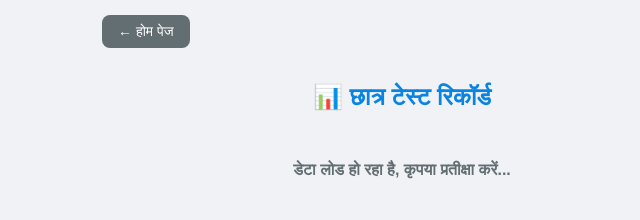
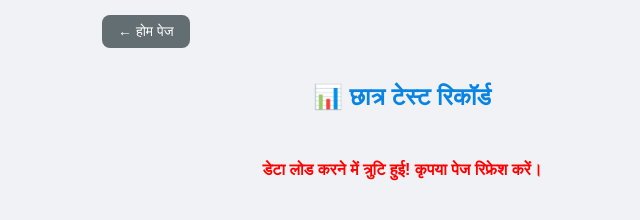
Before and after one commit to atharvasahu1100-cpu/10th-Maths-Quiz, a plain HTML site: page report.html in a window 1280 px wide. Shown: the whole page, without its empty margins (238-878 px from the left). Drawn offline with Linux system fonts and the light colour scheme; no server answers.

Commit message:
Update report.html

```diff
--- a/report.html
+++ b/report.html
@@ -73,7 +73,7 @@
         })
         .catch(error => {
             console.error('Error:', error);
-            document.getElementById('loadinginnerHTML = "<div style='color:red; text-align:center;'>डेटा लोड करने में त्रुटि हुई! कृपया पेज रिफ्रेश करें।</div>";
+            document.getElementById('loading').innerHTML = "<div style='color:red; text-align:center;'>डेटा लोड करने में त्रुटि हुई! कृपया पेज रिफ्रेश करें।</div>";
         });
 </script>
 </body>
```
